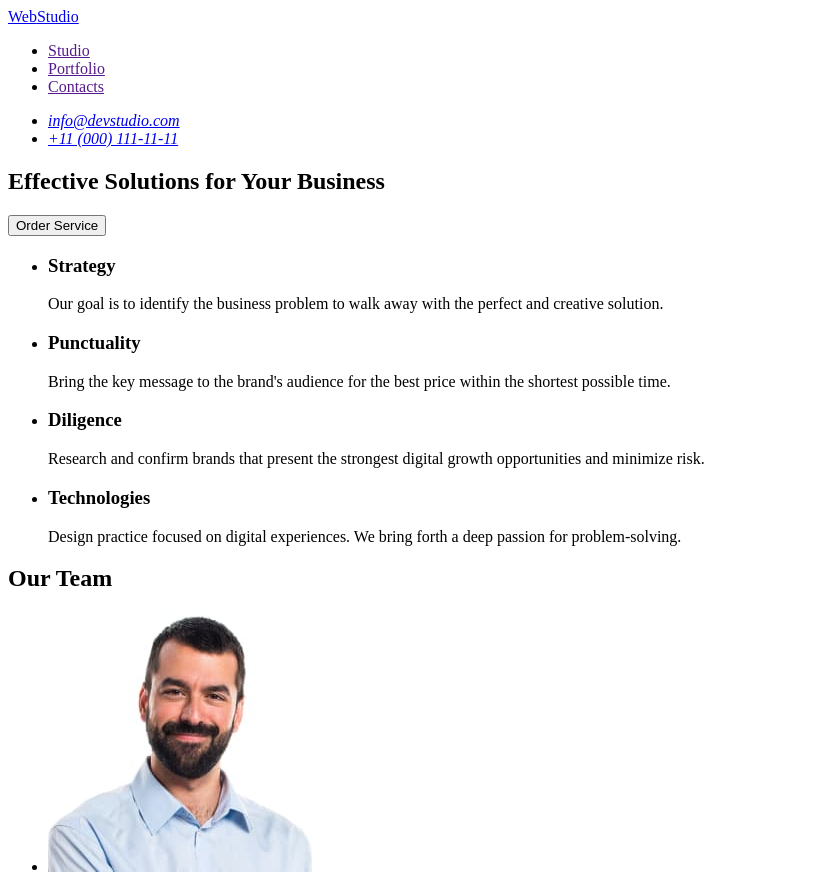
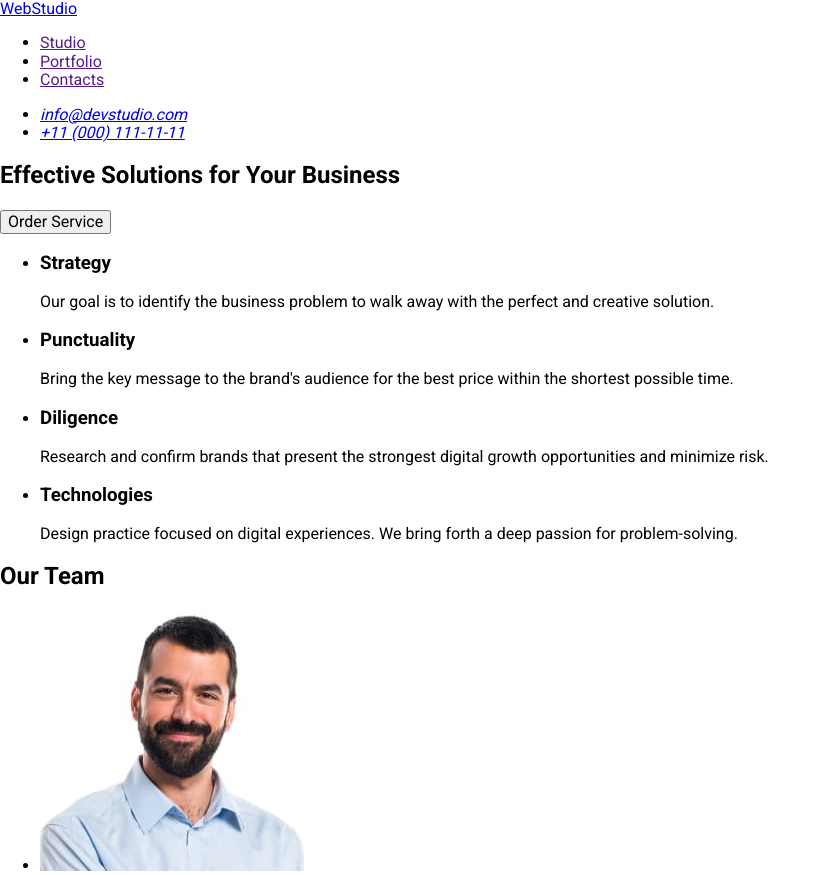
Before and after one commit to Hanuskaaa/goit-markup-hw-02, a plain HTML site: page index.html in a window 1280 px wide. Shown: the top 875 px of the page, without its empty margins (0-827 px from the left). Drawn offline with nearby package versions, Linux system fonts and the light colour scheme.

Commit message:
added link normalize plus link font

```diff
--- a/css/styles.css
+++ b/css/styles.css
@@ -1,11 +1,13 @@
 body {
+  font-family: 'Roboto', sans-serif;
 }
-
+.header {
+}
 .navigation-header {
 }
 .logo {
 }
-.dark {
+.logo-dark {
 }
 .navigation-list {
 }
@@ -24,6 +26,8 @@ body {
 .phone-item {
 }
 .phone-link {
+}
+.main {
 }
 .solutions {
 }
@@ -71,7 +75,9 @@ body {
 }
 .portfoli-text {
 }
-.light {
+.footer {
+}
+.logo-light {
 }
 .footer-text {
 }
--- a/index.html
+++ b/index.html
@@ -4,12 +4,18 @@
     <meta charset="UTF-8" />
     <meta name="viewport" content="width=device-width, initial-scale=1.0" />
     <title>WebStudio</title>
+    <!--Font-->
+    <link rel="preconnect" href="https://fonts.googleapis.com">
+<link rel="preconnect" href="https://fonts.gstatic.com" crossorigin>
+<link href="https://fonts.googleapis.com/css2?family=Raleway:ital,wght@0,700;1,700&family=Roboto:wght@400;500;700&display=swap" rel="stylesheet">
+      <!--Normalize-->
+<link rel="stylesheet" href="https://cdnjs.cloudflare.com/ajax/libs/modern-normalize/3.0.1/modern-normalize.min.css" integrity="sha512-q6WgHqiHlKyOqslT/lgBgodhd03Wp4BEqKeW6nNtlOY4quzyG3VoQKFrieaCeSnuVseNKRGpGeDU3qPmabCANg==" crossorigin="anonymous" referrerpolicy="no-referrer" />
     <link rel="stylesheet" href="./css/styles.css" />
   </head>
   <body>
-    <header>
+    <header class="header">
       <nav class="navigation-header">
-        <a class="logo" href="./index.html">Web<span class="dark">Studio</span></a>
+        <a class="logo" href="./index.html">Web<span class="logo-dark">Studio</span></a>
         <ul class="navigation-list">
           <li class="navigation-item">
             <a class="navigation-link" href="">Studio</a>
@@ -29,7 +35,7 @@
         </ul>
       </address>
     </header>
-    <main>
+    <main class="main">
       <section class="solutions">
         <h1 class="solutions-title">Effective Solutions for Your Business</h1>
         <button class="solutions-button" type="button">Order Service</button>
@@ -146,7 +152,7 @@
               <p class="portfoli-text">Design</p>
           </li>
           <li class="portfolio-item">
-<img class="portfolio-img" scr="./images/banking_app.jpg" alt="Online Courses" width="360"
+          <img class="portfolio-img" scr="./images/banking_app.jpg" alt="Online Courses" width="360"
               height="300">
               <h3 class="portfolio-subtitle">Online Courses<h3>
               <p class="portfoli-text">Marketing</p>
@@ -154,8 +160,8 @@
         </ul>
       </section>
     </main>
-    <footer>
-      <a class="logo" href="./index.html">Web<span class="light">Studio</span></a>
+    <footer class="footer">
+      <a class="logo" href="./index.html">Web<span class="logo-light">Studio</span></a>
       <p class="footer-text">
         Increase the flow of customers and sales for your business with digital
         marketing & growth solutions.
```
